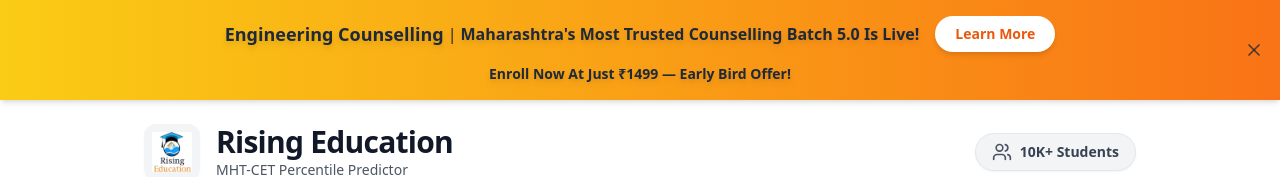
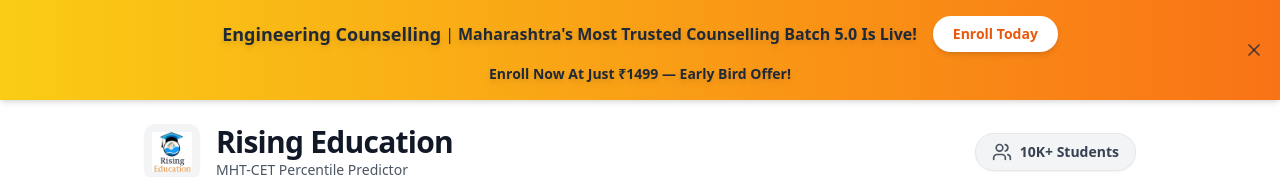
Before and after one commit to Bhushanmane2004/marksvspercentile, a React (Vite) app: page / in a window 1280 px wide. Shown: the top 177 px of the page. Built offline with nearby package versions, Linux system fonts and the light colour scheme.

Commit message:
Review final 16

```diff
--- a/src/components/PromotionalBanner.tsx
+++ b/src/components/PromotionalBanner.tsx
@@ -25,7 +25,7 @@ const PromotionalBanner: React.FC = () => {
             rel="noopener noreferrer"
             className="bg-white text-orange-600 px-5 py-2 rounded-full font-semibold text-sm hover:bg-gray-100 transition-all duration-200 shadow-md"
           >
-            Learn More
+            Enroll Today
           </a>
         </div>
         <div className="text-sm font-semibold hidden lg:block text-gray-800 drop-shadow-md w-full text-center">
```
